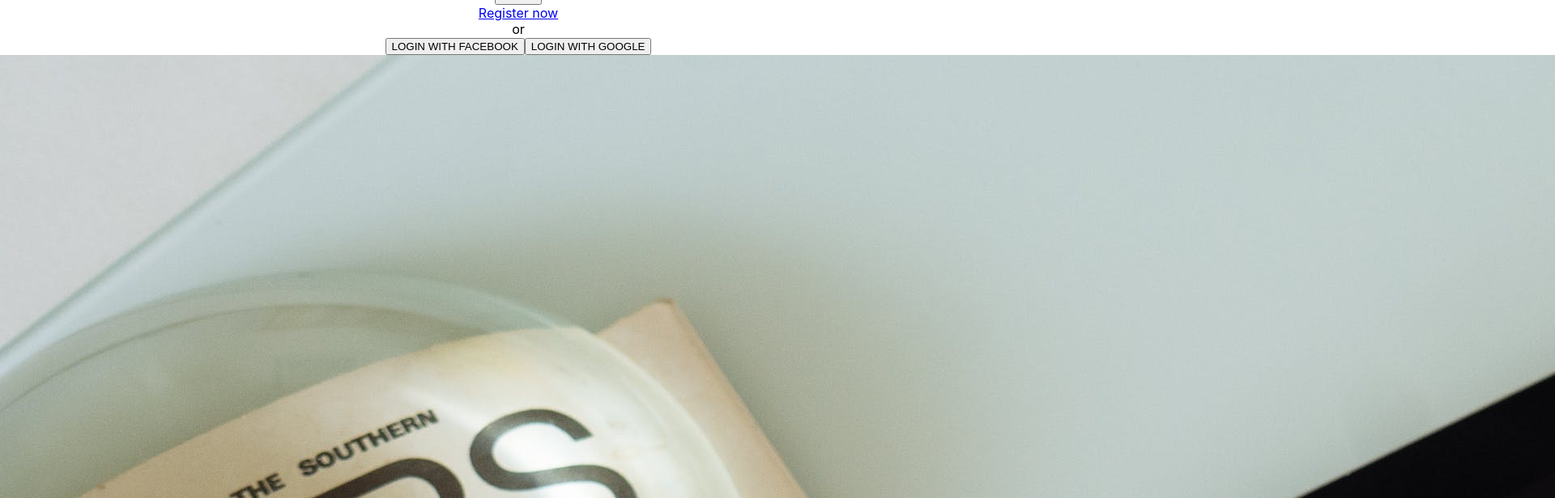
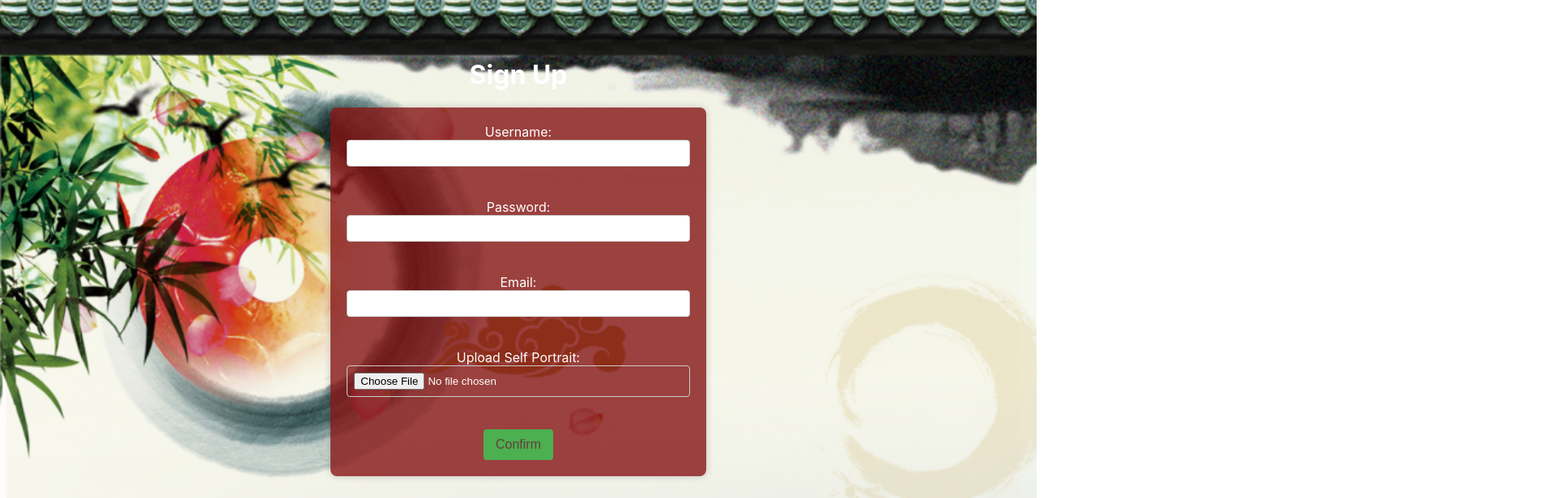
Before and after one commit to KevinShen0123/mini_drive, a React (Create React App) app in the folder drive/: page /signup in a window 1280 px wide. Shown: the part 80-696 px from the top of the page at 81% size, 1920 px wide, since content can reach past the window. Built offline with nearby package versions, Linux system fonts and the light colour scheme.

Commit message:
sign up page

```diff
--- a/drive/package.json
+++ b/drive/package.json
@@ -8,6 +8,7 @@
     "@testing-library/user-event": "^13.5.0",
     "react": "^18.2.0",
     "react-dom": "^18.2.0",
+    "react-router-dom": "^6.21.1",
     "react-scripts": "5.0.1",
     "web-vitals": "^2.1.4"
   },
--- a/drive/src/App.js
+++ b/drive/src/App.js
@@ -1,12 +1,19 @@
-import logo from './logo.svg';
+import React from 'react';
+import { BrowserRouter as Router, Route, Routes } from 'react-router-dom';
 import './App.css';
-import Login from "./components/Login"
+import Login from "./components/Login";
+import SignUp from "./components/signup/SignUp";
 
 function App() {
   return (
-    <div className="App">
-      <Login/>
-    </div>
+    <Router>
+      <div className="App">
+        <Routes>
+          <Route path="/" element={<Login />} />
+          <Route path="/signup" element={<SignUp/>} />
+        </Routes>
+      </div>
+    </Router>
   );
 }
 
--- /dev/null
+++ b/drive/src/components/signup/SignUp.css
@@ -0,0 +1,34 @@
+ .sign-up-form {
+    background: rgba(133, 20, 20, 0.8);
+    padding: 20px;
+    border-radius: 8px;
+    box-shadow: 0 0 10px rgba(0, 0, 0, 0.2);
+  }
+
+  .sign-up-label {
+    display: block;
+    margin-bottom: 10px;
+  }
+
+  .sign-up-input {
+    width: 100%;
+    padding: 8px;
+    margin-bottom: 10px;
+    border: 1px solid #ccc;
+    border-radius: 4px;
+    box-sizing: border-box;
+  }
+
+  .sign-up-button {
+    background-color: #4caf50;
+    color: rgb(100, 63, 63);
+    padding: 10px 15px;
+    border: none;
+    border-radius: 4px;
+    cursor: pointer;
+    font-size: 16px;
+  }
+
+  .sign-up-button:hover {
+    background-color: #45a049;
+  }
--- /dev/null
+++ b/drive/src/components/signup/SignUp.js
@@ -0,0 +1,73 @@
+import React, { useState } from 'react';
+import bookImage from '../../assets/book.png';
+import './SignUp.css'; // Import the CSS file
+
+export default function SignUp() {
+  const [username, setUsername] = useState('');
+  const [password, setPassword] = useState('');
+  const [email, setEmail] = useState('');
+  const [image, setImage] = useState(null);
+  const divStyle = {
+    backgroundImage: `url(${bookImage})`,
+    backgroundSize: 'cover',
+    backgroundRepeat: 'no-repeat',
+    width: '100%',
+    height: '100vh',
+    display: 'flex',
+    flexDirection: 'column',
+    alignItems: 'center',
+    justifyContent: 'center',
+    color: '#fff', // Text color on top of the background image
+    // You can add additional styles as needed
+  };
+  const handleUsernameChange = (e) => {
+    setUsername(e.target.value);
+  };
+
+  const handlePasswordChange = (e) => {
+    setPassword(e.target.value);
+  };
+
+  const handleEmailChange = (e) => {
+    setEmail(e.target.value);
+  };
+
+  const handleImageChange = (e) => {
+    const selectedImage = e.target.files[0];
+    setImage(selectedImage);
+  };
+
+  const handleSubmit = (e) => {
+    e.preventDefault();
+    console.log('Submitted:', { username, password, email, image });
+  };
+
+  return (
+    <div className="sign-up-container" style={divStyle}>
+      <h1>Sign Up</h1>
+      <form className="sign-up-form" onSubmit={handleSubmit}>
+        <label className="sign-up-label">
+          Username:
+          <input className="sign-up-input" type="text" value={username} onChange={handleUsernameChange} />
+        </label>
+        <br />
+        <label className="sign-up-label">
+          Password:
+          <input className="sign-up-input" type="password" value={password} onChange={handlePasswordChange} />
+        </label>
+        <br />
+        <label className="sign-up-label">
+          Email:
+          <input className="sign-up-input" type="email" value={email} onChange={handleEmailChange} />
+        </label>
+        <br />
+        <label className="sign-up-label">
+          Upload Self Portrait:
+          <input className="sign-up-input" type="file" accept="image/*" onChange={handleImageChange} />
+        </label>
+        <br />
+        <button className="sign-up-button" type="submit">Confirm</button>
+      </form>
+    </div>
+  );
+}
```
Also changed, not shown: drive/src/assets/book.png (added), 1 other file (tests, documents, lock files or other folders).
